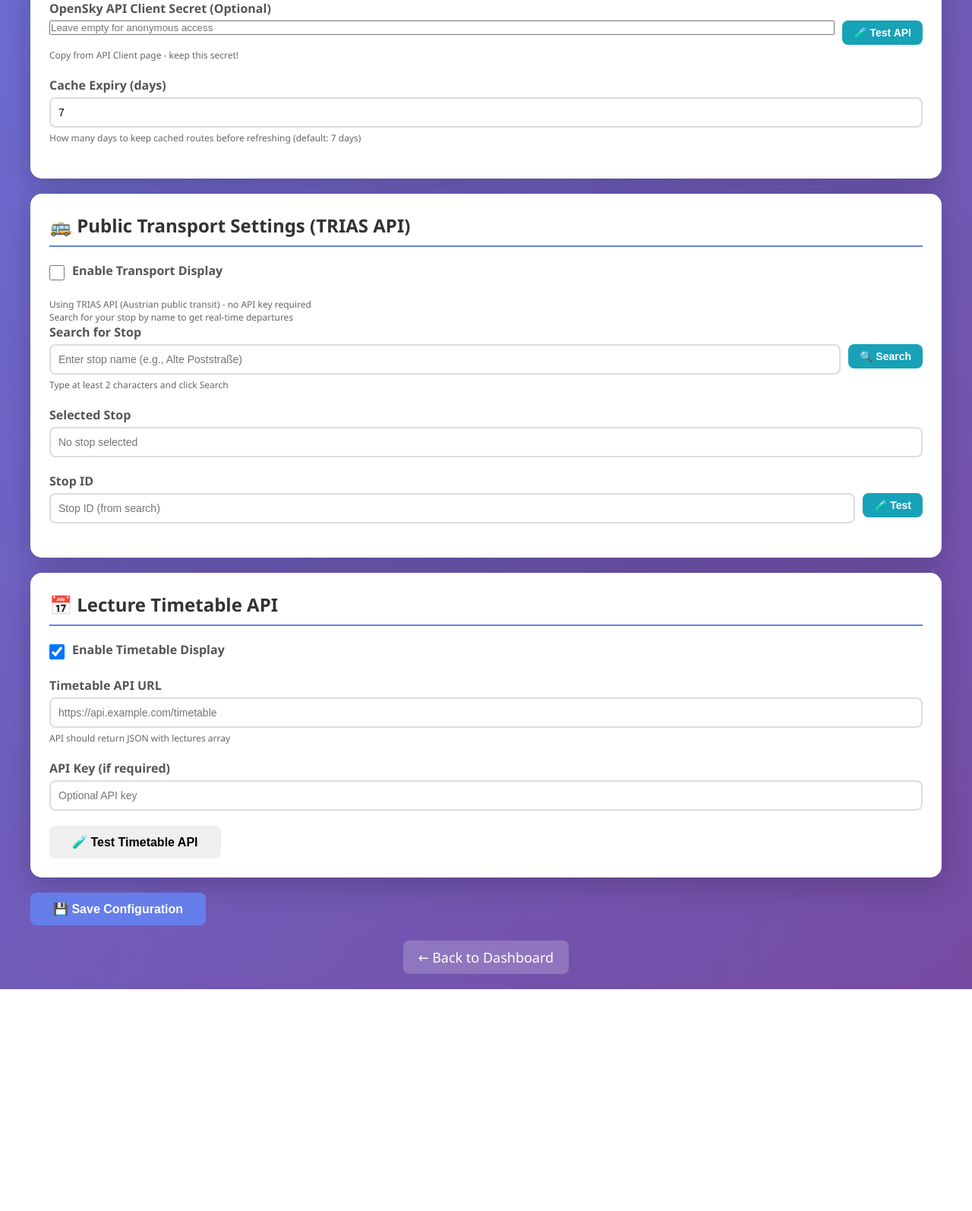
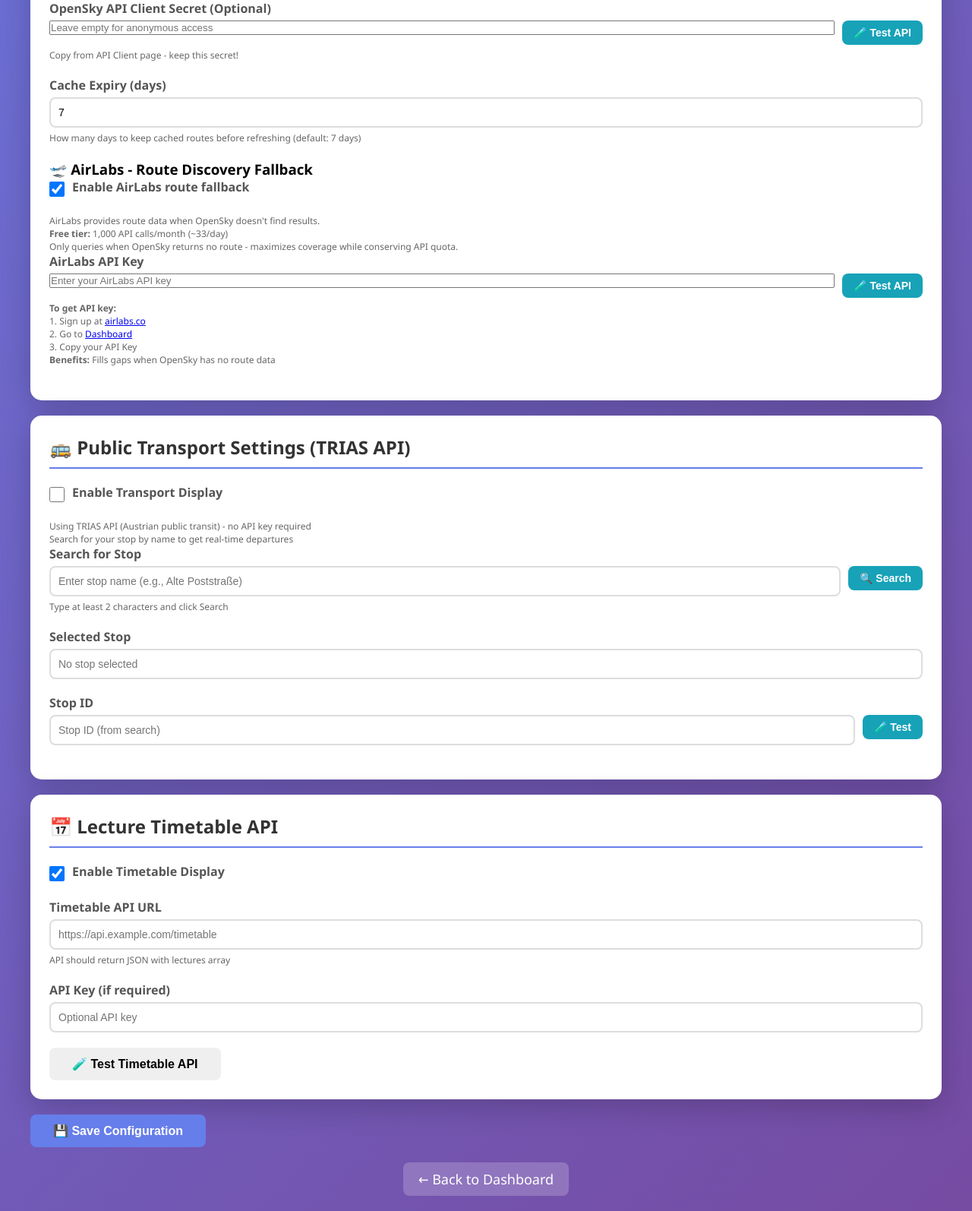
Before and after one commit to angeeinstein/digital-signage-screen, a Flask app: page /admin in a window 1280 px wide. Shown: the part 1426-3020 px from the top of the page at 76% size. Before the commit the page ends 2728 px from the top, so only its background shows below. Run offline with Flask 3, Linux system fonts and the light colour scheme.

Commit message:
Add AirLabs route discovery fallback with API key configuration and testing

```diff
--- a/app.py
+++ b/app.py
@@ -758,6 +758,52 @@ def fetch_route_from_opensky(icao24, config):
         return None, None
 
 
+def fetch_route_from_airlabs(flight_number, config):
+    """Fetch flight route from AirLabs API using flight number"""
+    try:
+        airlabs_config = config.get('airlabs', {})
+        api_key = airlabs_config.get('api_key', '').strip()
+
+        if not api_key:
+            return None, None
+
+        # Clean flight number (remove spaces, convert to uppercase)
+        clean_flight = flight_number.strip().replace(' ', '').upper()
+
+        # AirLabs routes endpoint
+        url = f"https://airlabs.co/api/v9/routes"
+        params = {
+            'api_key': api_key,
+            'flight_iata': clean_flight  # Try IATA format first
+        }
+
+        response = requests.get(url, params=params, timeout=10)
+
+        if response.status_code == 200:
+            data = response.json()
+            if data.get('response') and len(data['response']) > 0:
+                route = data['response'][0]
+                departure = route.get('dep_iata', '')
+                arrival = route.get('arr_iata', '')
+
+                if departure or arrival:
+                    logger.info(f"AirLabs: Found route for {flight_number}: {departure} → {arrival}")
+                    return departure, arrival
+            else:
+                logger.debug(f"AirLabs: No route found for flight {flight_number}")
+        elif response.status_code == 429:
+            logger.warning("AirLabs API: Rate limit exceeded")
+        elif response.status_code == 401:
+            logger.warning("AirLabs API: Invalid API key")
+        else:
+            logger.debug(f"AirLabs API returned status {response.status_code}")
+
+        return None, None
+    except Exception as e:
+        logger.error(f"Error fetching route from AirLabs: {e}")
+        return None, None
+
+
 @app.route('/')
 def index():
     """Main aviation dashboard display"""
@@ -1005,9 +1051,19 @@ def get_flights_airplaneslive(config, flight_config):
                         # Update cache with successful result
                         update_route_cache(callsign, from_airport, to_airport, route_cache, not_found=False)
                     else:
-                        logger.info(f"No route found for {callsign} ({icao24}) in OpenSky database")
-                        # Cache the negative result to avoid retrying
-                        update_route_cache(callsign, '', '', route_cache, not_found=True)
+                        # If OpenSky didn't find anything, try AirLabs as fallback
+                        logger.info(f"No route found in OpenSky for {callsign}, trying AirLabs...")
+                        airlabs_from, airlabs_to = fetch_route_from_airlabs(callsign, config)
+                        if airlabs_from or airlabs_to:
+                            from_airport = airlabs_from or from_airport
+                            to_airport = airlabs_to or to_airport
+                            logger.info(f"AirLabs found route for {callsign}: {from_airport} → {to_airport}")
+                            # Update cache with AirLabs result
+                            update_route_cache(callsign, from_airport, to_airport, route_cache, not_found=False)
+                        else:
+                            logger.info(f"No route found for {callsign} in OpenSky or AirLabs")
+                            # Cache the negative result to avoid retrying
+                            update_route_cache(callsign, '', '', route_cache, not_found=True)
                 else:
                     logger.debug(f"OpenSky lookup disabled or no ICAO24 for {callsign}")
 
@@ -1534,6 +1590,82 @@ def test_opensky_api():
         return jsonify({'success': False, 'message': f'Error: {str(e)}'}), 500
 
 
+@app.route('/api/test/airlabs')
+def test_airlabs_api():
+    """Test AirLabs API with provided key"""
+    try:
+        api_key = request.args.get('api_key', '').strip()
+
+        if not api_key:
+            return jsonify({
+                'success': False,
+                'message': 'Please provide an API key'
+            }), 400
+
+        # Test with a common route (LH400 Frankfurt-NYC)
+        test_flight = 'LH400'
+        url = f"https://airlabs.co/api/v9/routes"
+        params = {
+            'api_key': api_key,
+            'flight_iata': test_flight
+        }
+
+        response = requests.get(url, params=params, timeout=10)
+
+        logger.info(f"AirLabs test API - Status: {response.status_code}, Flight: {test_flight}")
+
+        if response.status_code == 200:
+            data = response.json()
+
+            if data and 'response' in data and len(data['response']) > 0:
+                route = data['response'][0]
+                dep_iata = route.get('dep_iata', 'N/A')
+                arr_iata = route.get('arr_iata', 'N/A')
+
+                return jsonify({
+                    'success': True,
+                    'message': f'Connected successfully! Found route for {test_flight}: {dep_iata} → {arr_iata}',
+                })
+            else:
+                # API key is valid but no data for this flight
+                return jsonify({
+                    'success': True,
+                    'message': 'API key is valid! (No data for test flight, but authentication succeeded)'
+                })
+
+        elif response.status_code == 401:
+            return jsonify({
+                'success': False,
+                'message': 'Invalid API key. Please check your AirLabs API key.'
+            }), 401
+
+        elif response.status_code == 429:
+            return jsonify({
+                'success': False,
+                'message': 'Rate limit exceeded. Free tier: 1,000 requests/month.'
+            }), 429
+
+        else:
+            try:
+                error_data = response.json()
+                error_msg = error_data.get('error', {}).get('message', str(error_data))
+            except:
+                error_msg = response.text
+
+            return jsonify({
+                'success': False,
+                'message': f'API returned status {response.status_code}: {error_msg}'
+            }), response.status_code
+
+    except requests.exceptions.Timeout:
+        return jsonify({'success': False, 'message': 'Request timeout. Check your internet connection.'}), 500
+    except requests.exceptions.ConnectionError:
+        return jsonify({'success': False, 'message': 'Connection error. Check your internet connection.'}), 500
+    except Exception as e:
+        logger.error(f"Error testing AirLabs API: {e}")
+        return jsonify({'success': False, 'message': f'Error: {str(e)}'}), 500
+
+
 @app.route('/api/flight-routes/add', methods=['POST'])
 def add_flight_route():
     """Manually add a flight route to the cache"""
--- a/templates/admin.html
+++ b/templates/admin.html
@@ -350,6 +350,35 @@
                     <div class="help-text">How many days to keep cached routes before refreshing (default: 7 days)</div>
                 </div>
             </div>
+
+            <div class="form-group">
+                <h3>🛫 AirLabs - Route Discovery Fallback</h3>
+                <div class="form-group checkbox-group">
+                    <input type="checkbox" id="airlabsRouteEnabled" checked>
+                    <label for="airlabsRouteEnabled">Enable AirLabs route fallback</label>
+                </div>
+                <p class="help-text">
+                    AirLabs provides route data when OpenSky doesn't find results.<br>
+                    <strong>Free tier:</strong> 1,000 API calls/month (~33/day)<br>
+                    Only queries when OpenSky returns no route - maximizes coverage while conserving API quota.
+                </p>
+
+                <div class="form-group">
+                    <label for="airlabsApiKey">AirLabs API Key</label>
+                    <div class="input-with-button">
+                        <input type="password" id="airlabsApiKey" placeholder="Enter your AirLabs API key">
+                        <button class="btn btn-info btn-small" onclick="testAirlabsAPI()">🧪 Test API</button>
+                    </div>
+                    <div class="help-text">
+                        <strong>To get API key:</strong><br>
+                        1. Sign up at <a href="https://airlabs.co/" target="_blank">airlabs.co</a><br>
+                        2. Go to <a href="https://airlabs.co/dashboard" target="_blank">Dashboard</a><br>
+                        3. Copy your API Key<br>
+                        <strong>Benefits:</strong> Fills gaps when OpenSky has no route data
+                    </div>
+                    <div class="test-result" id="airlabsTestResult"></div>
+                </div>
+            </div>
         </div>
 
         <!-- Transport Settings -->
@@ -457,6 +486,10 @@
                     document.getElementById('openskyClientSecret').value = config.opensky?.client_secret || '';
                     document.getElementById('cacheExpiry').value = config.opensky?.cache_days || 7;
 
+                    // AirLabs Route
+                    document.getElementById('airlabsRouteEnabled').checked = config.airlabs_route?.enabled !== false;
+                    document.getElementById('airlabsApiKey').value = config.airlabs_route?.api_key || '';
+
                     // Transport
                     document.getElementById('transportEnabled').checked = config.transport?.enabled !== false;
                     document.getElementById('transportStopId').value = config.transport?.stop_id || '';
@@ -495,6 +528,10 @@
                         client_id: document.getElementById('openskyClientId').value,
                         client_secret: document.getElementById('openskyClientSecret').value,
                         cache_days: parseInt(document.getElementById('cacheExpiry').value) || 7
+                    },
+                    airlabs_route: {
+                        enabled: document.getElementById('airlabsRouteEnabled').checked,
+                        api_key: document.getElementById('airlabsApiKey').value
                     },
                     transport: {
                         enabled: document.getElementById('transportEnabled').checked,
@@ -694,6 +731,39 @@
                 if (data.success) {
                     resultDiv.className = 'test-result success';
                     resultDiv.innerHTML = `✅ <strong>API working!</strong><br>${data.message}<br>Credits: ${data.credits || 'N/A'}`;
+                } else {
+                    resultDiv.className = 'test-result error';
+                    resultDiv.innerHTML = `❌ ${data.message}`;
+                }
+            } catch (error) {
+                resultDiv.className = 'test-result error';
+                resultDiv.textContent = `❌ Connection error: ${error.message}`;
+            }
+        }
+
+        // Test AirLabs API
+        async function testAirlabsAPI() {
+            const apiKey = document.getElementById('airlabsApiKey').value.trim();
+            const resultDiv = document.getElementById('airlabsTestResult');
+
+            if (!apiKey) {
+                resultDiv.className = 'test-result error';
+                resultDiv.textContent = '❌ Please enter an API key';
+                resultDiv.style.display = 'block';
+                return;
+            }
+
+            resultDiv.className = 'test-result';
+            resultDiv.innerHTML = '⏳ Testing API key...';
+            resultDiv.style.display = 'block';
+
+            try {
+                const response = await fetch(`/api/test/airlabs?api_key=${encodeURIComponent(apiKey)}`);
+                const data = await response.json();
+
+                if (data.success) {
+                    resultDiv.className = 'test-result success';
+                    resultDiv.innerHTML = `✅ <strong>API working!</strong><br>${data.message}`;
                 } else {
                     resultDiv.className = 'test-result error';
                     resultDiv.innerHTML = `❌ ${data.message}`;
```
